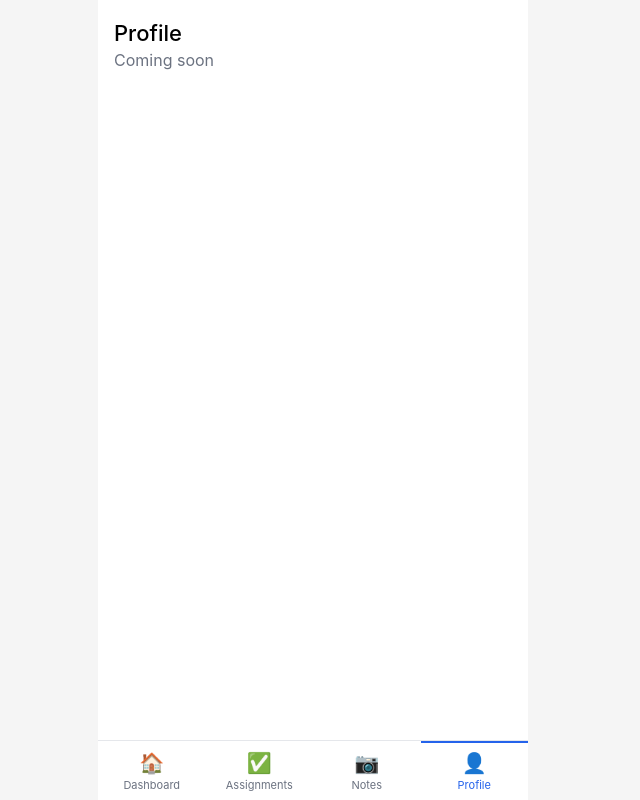
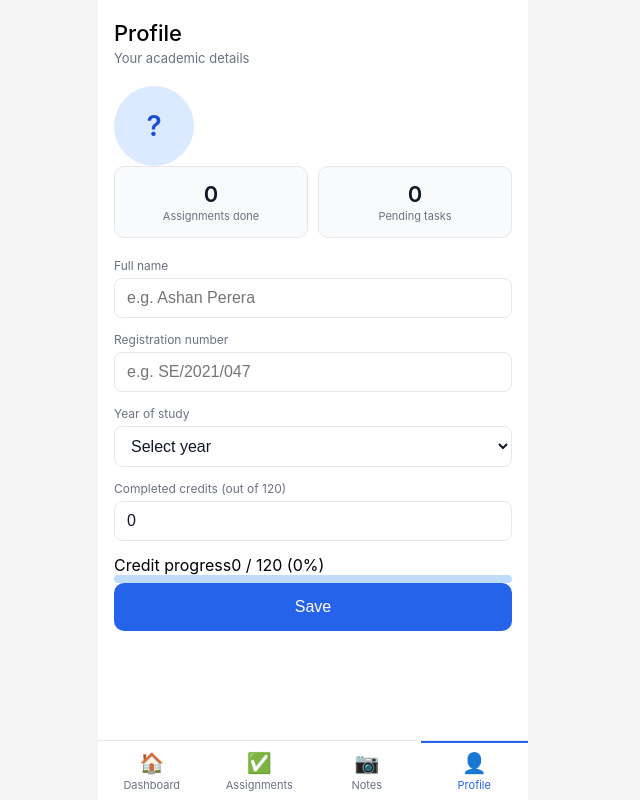
Before and after one commit to Rashmika119/smart-campus-web-companion, a React (Vite) app: page /profile in a window 1280 px wide. Shown: the whole page, without its empty margins (327-967 px from the left). Built offline with nearby package versions, Linux system fonts and the light colour scheme.

Commit message:
feat:implement profile page with auto saving capability

```diff
--- a/src/pages/Profile.jsx
+++ b/src/pages/Profile.jsx
@@ -1,8 +1,153 @@
+import { useState, useEffect, useRef } from 'react'
+import './Profile.css'
+
+const DEFAULT_PROFILE = {
+  name: '',
+  regNumber: '',
+  year: '',
+  credits: 0,
+}
+
 export default function Profile() {
+
+  // load saved profile on first render
+  const [profile, setProfile] = useState(() => {
+    const saved = localStorage.getItem('sc_profile')
+    return saved ? JSON.parse(saved) : DEFAULT_PROFILE
+  })
+
+  const [saveStatus, setSaveStatus] = useState('')
+  const debounceTimer = useRef(null)
+
+  // debounced auto-save — saves 1 second after user stops typing
+  // useEffect(() => {
+  //   setSaveStatus('saving')
+  //   clearTimeout(debounceTimer.current)
+
+  //   debounceTimer.current = setTimeout(() => {
+  //     localStorage.setItem('sc_profile', JSON.stringify(profile))
+  //     setSaveStatus('saved')
+  //     setTimeout(() => setSaveStatus(''), 2000)
+  //   }, 1000)
+
+  //   return () => clearTimeout(debounceTimer.current)
+  // }, [profile])
+
+  // single handler for all inputs
+  function handleChange(e) {
+    const { name, value } = e.target
+    setProfile(prev => ({ ...prev, [name]: value }))
+  }
+
+  function handleSave() {
+    localStorage.setItem('sc_profile', JSON.stringify(profile))
+    setSaveStatus('saved')
+    setTimeout(() => setSaveStatus(''), 2000)
+  }
+
+  // get initials from name
+  function getInitials(name) {
+    const parts = name.trim().split(' ').filter(Boolean)
+    if (parts.length >= 2) return parts[0][0] + parts[parts.length - 1][0]
+    return parts[0]?.[0] || '?'
+  }
+
+  // get assignment stats from localStorage
+  const assignments = JSON.parse(localStorage.getItem('sc_assignments') || '[]')
+  const doneCount    = assignments.filter(a =>  a.done).length
+  const pendingCount = assignments.filter(a => !a.done).length
+
+  const creditPercent = Math.min(
+    Math.round((Number(profile.credits) / 120) * 100),
+    100
+  )
+
   return (
-    <div style={{ padding: '20px 16px' }}>
-      <h1 style={{ fontSize: 22, fontWeight: 500 }}>Profile</h1>
-      <p style={{ color: '#6b7280', marginTop: 4 }}>Coming soon</p>
+    <div className="profile-page page-container">
+
+      <h1>Profile</h1>
+      <p>Your academic details</p>
+
+      {/* avatar */}
+      <div className="avatar">
+        {profile.name ? getInitials(profile.name).toUpperCase() : '?'}
+      </div>
+
+      {/* auto-save status */}
+      <div className={`save-status ${saveStatus}`}>
+        {saveStatus === 'saving' && '● Saving...'}
+        {saveStatus === 'saved'  && '✓ Saved'}
+      </div>
+
+      {/* assignment stats pulled from localStorage */}
+      <div className="profile-stats">
+        <div className="profile-stat-card">
+          <div className="value">{doneCount}</div>
+          <div className="label">Assignments done</div>
+        </div>
+        <div className="profile-stat-card">
+          <div className="value">{pendingCount}</div>
+          <div className="label">Pending tasks</div>
+        </div>
+      </div>
+
+      {/* form fields */}
+      <div className="form-group">
+        <label>Full name</label>
+        <input
+          name="name"
+          value={profile.name}
+          onChange={handleChange}
+          placeholder="e.g. Ashan Perera"
+        />
+      </div>
+
+      <div className="form-group">
+        <label>Registration number</label>
+        <input
+          name="regNumber"
+          value={profile.regNumber}
+          onChange={handleChange}
+          placeholder="e.g. SE/2021/047"
+        />
+      </div>
+
+      <div className="form-group">
+        <label>Year of study</label>
+        <select name="year" value={profile.year} onChange={handleChange}>
+          <option value="">Select year</option>
+          <option>1st Year</option>
+          <option>2nd Year</option>
+          <option>3rd Year</option>
+          <option>4th Year</option>
+        </select>
+      </div>
+
+      <div className="form-group">
+        <label>Completed credits (out of 120)</label>
+        <input
+          name="credits"
+          type="number"
+          min="0"
+          max="120"
+          value={profile.credits}
+          onChange={handleChange}
+          placeholder="e.g. 72"
+        />
+      </div>
+
+      {/* credit progress bar */}
+      <div className="credit-label-row">
+        <span>Credit progress</span>
+        <span>{profile.credits} / 120 ({creditPercent}%)</span>
+      </div>
+      <div className="credit-bar-bg">
+        <div className="credit-bar-fill" style={{ width: `${creditPercent}%` }} />
+      </div>
+      <button className="save-btn" onClick={handleSave}>
+        Save
+      </button>
+
     </div>
   )
 }
--- /dev/null
+++ b/src/pages/profile.css
@@ -0,0 +1,220 @@
+.profile-page {
+  padding: 20px 16px 80px;
+}
+
+.profile-page h1 {
+  font-size: 22px;
+  font-weight: 500;
+  margin-bottom: 4px;
+}
+
+.profile-page > p {
+  font-size: 13px;
+  color: #6b7280;
+  margin-bottom: 20px;
+}
+
+/* Avatar / photo */
+.avatar-wrapper {
+  position: relative;
+  width: 80px;
+  margin: 0 auto 20px;
+}
+
+.avatar {
+  width: 80px;
+  height: 80px;
+  border-radius: 50%;
+  background: #dbeafe;
+  color: #1d4ed8;
+  font-size: 28px;
+  font-weight: 600;
+  display: flex;
+  align-items: center;
+  justify-content: center;
+  overflow: hidden;
+}
+
+.avatar img {
+  width: 100%;
+  height: 100%;
+  object-fit: cover;
+}
+
+.avatar-edit-btn {
+  position: absolute;
+  bottom: 0;
+  right: 0;
+  width: 26px;
+  height: 26px;
+  border-radius: 50%;
+  background: #2563eb;
+  color: #fff;
+  border: 2px solid #fff;
+  font-size: 13px;
+  display: flex;
+  align-items: center;
+  justify-content: center;
+  cursor: pointer;
+  min-height: unset;
+}
+
+.avatar-input {
+  display: none;
+}
+
+/* Form */
+.form-group {
+  margin-bottom: 14px;
+}
+
+.form-group label {
+  display: block;
+  font-size: 12px;
+  color: #6b7280;
+  margin-bottom: 5px;
+}
+
+.form-group input,
+.form-group select {
+  width: 100%;
+  padding: 10px 12px;
+  border: 1px solid #e5e7eb;
+  border-radius: 8px;
+  font-size: 16px;
+  color: #111827;
+  background: #fff;
+  transition: border-color 0.2s;
+}
+
+.form-group input:focus,
+.form-group select:focus {
+  outline: none;
+  border-color: #2563eb;
+}
+
+/* Credits block */
+.credits-block {
+  background: #f0f7ff;
+  border: 1px solid #bfdbfe;
+  border-radius: 12px;
+  padding: 16px;
+  margin-bottom: 20px;
+}
+
+.credits-block label {
+  font-size: 12px;
+  color: #6b7280;
+  display: block;
+  margin-bottom: 8px;
+}
+
+.credits-input-row {
+  display: flex;
+  align-items: center;
+  gap: 10px;
+  margin-bottom: 12px;
+}
+
+.credits-number {
+  font-size: 36px;
+  font-weight: 700;
+  color: #1d4ed8;
+  min-width: 60px;
+}
+
+.credits-slash {
+  font-size: 18px;
+  color: #9ca3af;
+}
+
+.credits-total {
+  font-size: 18px;
+  color: #6b7280;
+}
+
+.credits-input-row input {
+  font-size: 36px;
+  font-weight: 700;
+  color: #1d4ed8;
+  border: none;
+  background: transparent;
+  width: 70px;
+  padding: 0;
+}
+
+.credits-input-row input:focus {
+  outline: none;
+}
+
+.credit-percent {
+  font-size: 12px;
+  color: #6b7280;
+  text-align: right;
+  margin-bottom: 5px;
+}
+
+.credit-bar-bg {
+  height: 8px;
+  background: #bfdbfe;
+  border-radius: 99px;
+  overflow: hidden;
+}
+
+.credit-bar-fill {
+  height: 100%;
+  background: #2563eb;
+  border-radius: 99px;
+  transition: width 0.4s;
+}
+
+/* Stats */
+.profile-stats {
+  display: grid;
+  grid-template-columns: 1fr 1fr;
+  gap: 10px;
+  margin-bottom: 20px;
+}
+
+.profile-stat-card {
+  background: #f9fafb;
+  border: 1px solid #e5e7eb;
+  border-radius: 10px;
+  padding: 14px;
+  text-align: center;
+}
+
+.profile-stat-card .value {
+  font-size: 22px;
+  font-weight: 600;
+  color: #111827;
+}
+
+.profile-stat-card .label {
+  font-size: 11px;
+  color: #6b7280;
+  margin-top: 2px;
+}
+
+/* Save button */
+.save-btn {
+  width: 100%;
+  background: #2563eb;
+  color: #fff;
+  border: none;
+  border-radius: 10px;
+  padding: 14px;
+  font-size: 16px;
+  font-weight: 500;
+  min-height: 48px;
+  cursor: pointer;
+  transition: background 0.2s;
+}
+
+.save-btn:hover   { background: #1d4ed8; }
+.save-btn.success { background: #16a34a; }
+
+@media (max-width: 375px) {
+  .avatar       { width: 68px; height: 68px; font-size: 24px; }
+  .credits-number { font-size: 28px; }
+}
```
